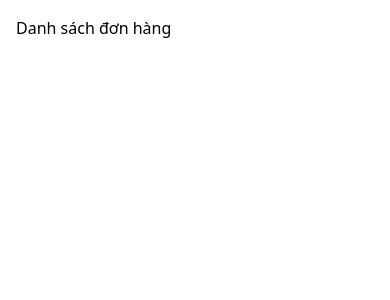
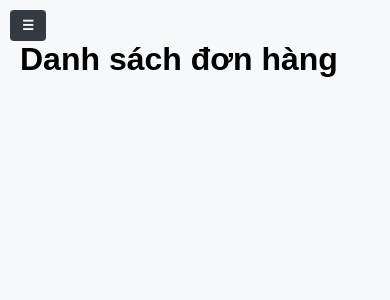
Before and after one commit to LeHungBOS/quanlytaisansukien, a FastAPI app: page /orders in a window 390 px wide. Shown: the top 300 px of the page. Run offline with FastAPI, Linux system fonts and the light colour scheme; the visitor is signed in with stand-in values (Sample User, id 1).

Commit message:
Update base.html

```diff
--- a/templates/base.html
+++ b/templates/base.html
@@ -1 +1,126 @@
-<!DOCTYPE html><html><head><title>{% block title %}{% endblock %}</title><link href="https://cdn.jsdelivr.net/npm/tailwindcss@2.2.19/dist/tailwind.min.css" rel="stylesheet"></head><body class="p-4">{% block content %}{% endblock %}</body></html>
+<!DOCTYPE html>
+<html lang="vi">
+<head>
+  <meta charset="UTF-8">
+  <title>{% block title %}Trang{% endblock %}</title>
+  <style>
+    body { margin: 0; font-family: sans-serif; background: #f6f8fa; }
+
+    .sidebar {
+      position: fixed;
+      top: 0; left: 0;
+      width: 220px; height: 100vh;
+      background: #343a40;
+      padding: 20px;
+      color: white;
+      transform: translateX(0);
+      transition: transform 0.3s ease;
+      z-index: 1000;
+    }
+
+    .sidebar a {
+      display: block;
+      color: white;
+      margin-bottom: 10px;
+      text-decoration: none;
+      font-weight: bold;
+    }
+
+    .sidebar a.logout { color: #ffc107; }
+    .sidebar a.active {
+      background: #495057;
+      padding: 6px 10px;
+      border-radius: 6px;
+    }
+
+    .user-info { margin-bottom: 20px; }
+
+    .submenu {
+      margin-left: 12px;
+      display: none;
+    }
+
+    .has-sub:hover .submenu {
+      display: block;
+    }
+
+    .sub {
+      font-weight: normal;
+      font-size: 14px;
+      margin: 4px 0;
+      color: #ccc;
+    }
+
+    .main {
+      margin-left: 240px;
+      padding: 30px;
+      transition: margin 0.3s ease;
+    }
+
+    .toggle-btn {
+      position: fixed;
+      top: 10px; left: 10px;
+      background: #343a40;
+      color: white;
+      border: none;
+      padding: 8px 12px;
+      border-radius: 4px;
+      font-weight: bold;
+      z-index: 1100;
+      display: none;
+    }
+
+    @media (max-width: 768px) {
+      .sidebar {
+        transform: translateX(-100%);
+      }
+
+      .sidebar.show {
+        transform: translateX(0);
+      }
+
+      .main {
+        margin-left: 0;
+        padding: 20px;
+      }
+
+      .toggle-btn {
+        display: block;
+      }
+    }
+  </style>
+</head>
+<body>
+
+<button class="toggle-btn" onclick="document.getElementById('sidebar').classList.toggle('show')">☰</button>
+
+<div class="sidebar" id="sidebar">
+  <div class="user-info">
+    👤 {{ request.session.get("username", "Khách") }}<br>
+    <small>({{ request.session.get("role", "guest") }})</small>
+  </div>
+
+  <a href="/" class="{% if request.url.path == '/' %}active{% endif %}">🏠 Trang chủ</a>
+
+  <div class="has-sub">
+    <a href="/assets" class="{% if '/assets' in request.url.path %}active{% endif %}">📦 Tài sản ▾</a>
+    <div class="submenu">
+      {% for cat in categories %}
+        <a class="sub" href="/assets?category={{ cat }}">📁 {{ cat }}</a>
+      {% endfor %}
+    </div>
+  </div>
+
+  {% if request.session.get("role") == "admin" %}
+    <a href="/orders" class="{% if '/orders' in request.url.path %}active{% endif %}">🧾 Đơn hàng</a>
+  {% endif %}
+
+  <a href="/logout" class="logout">🚪 Đăng xuất</a>
+</div>
+
+<div class="main">
+  {% block content %}{% endblock %}
+</div>
+
+</body>
+</html>
```
